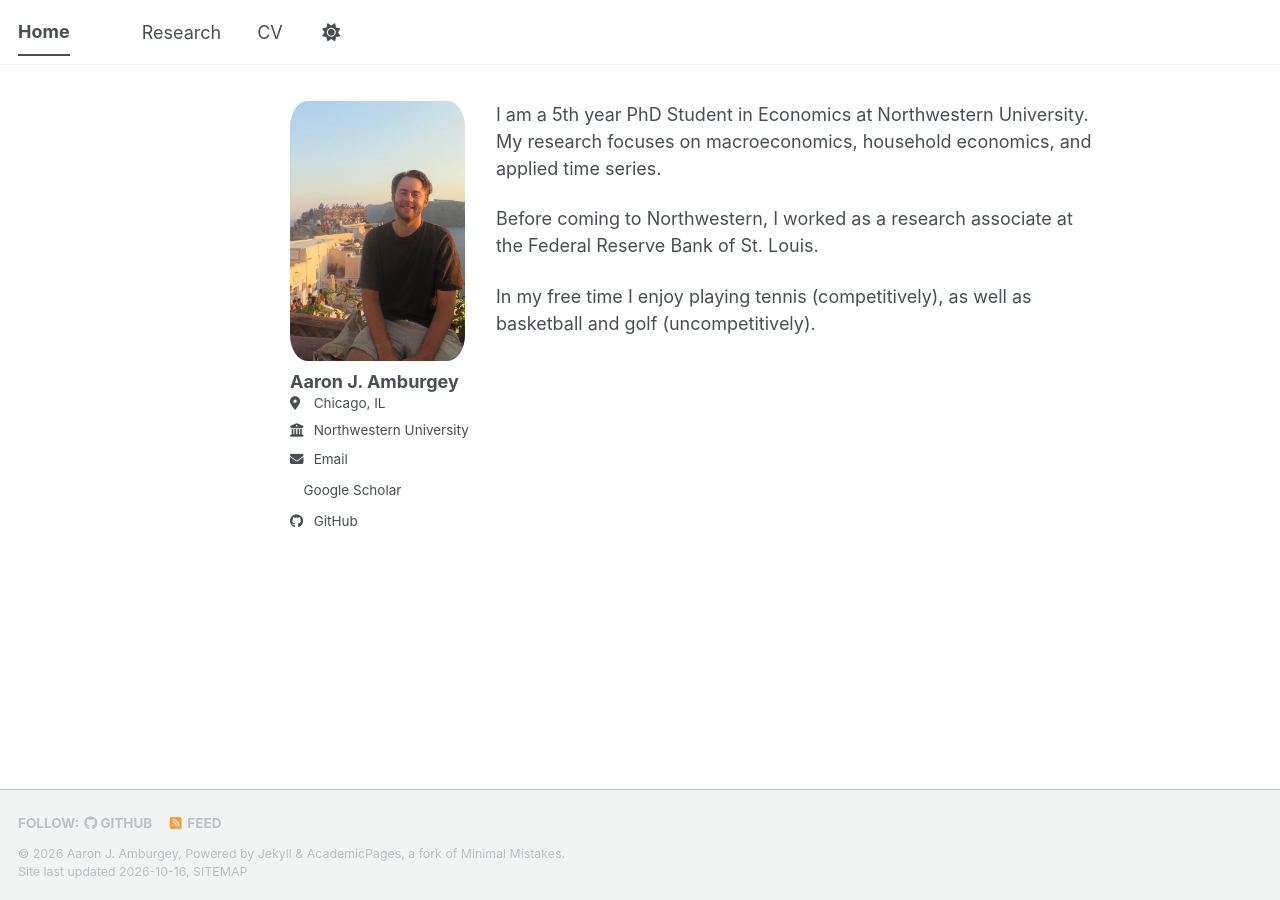
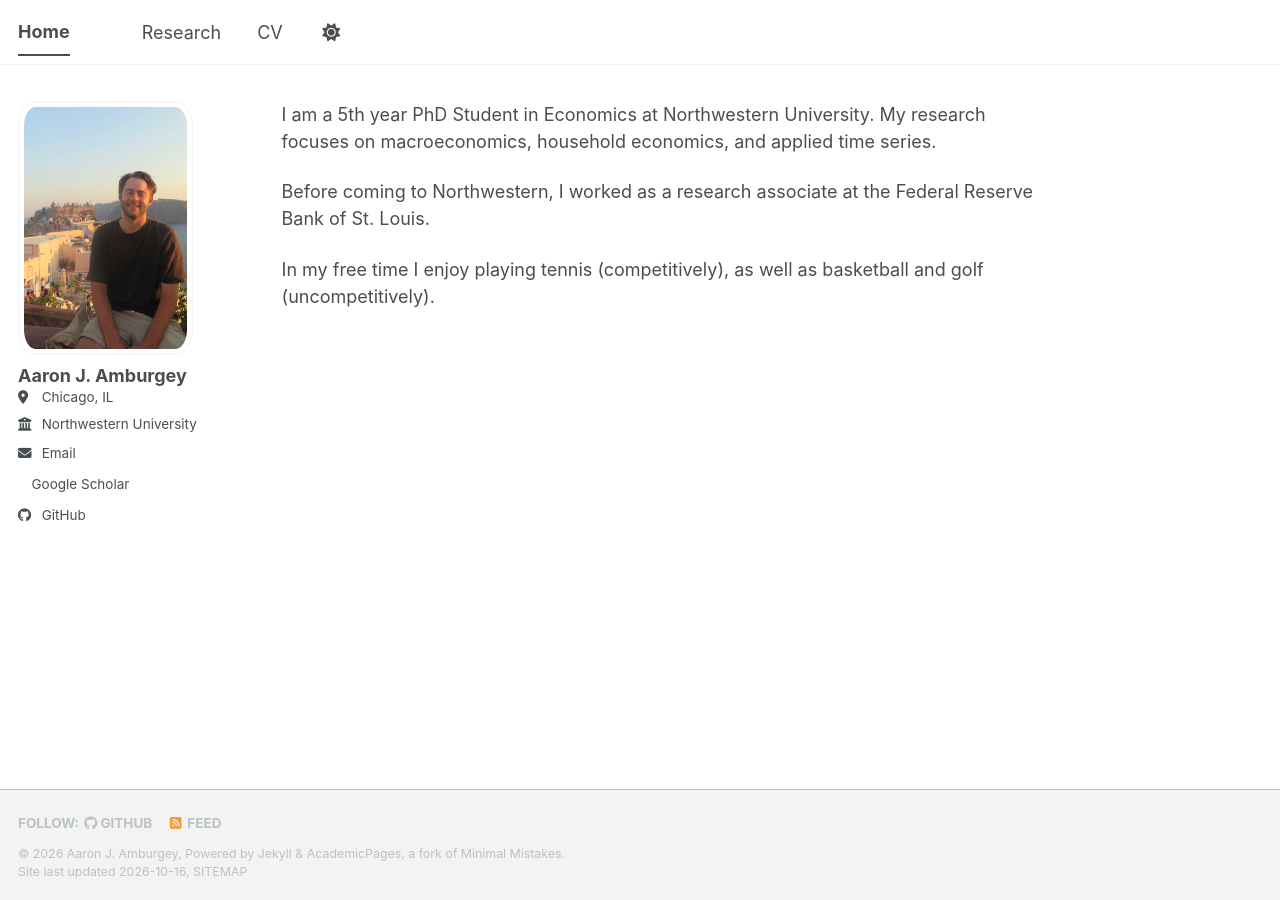
Before and after one commit to ajamburgey/ajamburgey.github.io, a Jekyll site: the page built from _pages/about.md, in a window 1280 px wide. Built offline with Jekyll 4.4.1, drawn with Linux system fonts in a browser that asks for light colours; a style sheet for code colours, icons or effects is not loaded.

Commit message:
Revert sidebar width/padding changes and restore rounded avatar; restore $large breakpoint to 925px

```diff
--- a/_sass/_themes.scss
+++ b/_sass/_themes.scss
@@ -53,7 +53,7 @@ $caption-font-family        : $serif;
 $small                      : 600px !default;
 $medium                     : 768px !default;
 $medium-wide                : 900px !default;
-$large                      : 768px !default;
+$large                      : 925px !default;
 $x-large                    : 1280px !default;
 
 /* ==========================================================================
--- a/_sass/layout/_sidebar.scss
+++ b/_sass/layout/_sidebar.scss
@@ -18,8 +18,6 @@
   }
 
   @media screen and (min-width: $sidebar-screen-min-width) {
-    width: 260px;
-    max-width: 260px;
     height: 100vh;
     overflow-y: auto;               // Add scrollbar if the sidebar is too long
     position: fixed;
@@ -160,8 +158,8 @@
     border-radius: 10%;
 
     @include breakpoint($x-large) {
-      padding: 0;
-      border: 0;
+      padding: 5px;
+      border: 1px solid var(--global-border-color);
     }
   }
 }
@@ -324,9 +322,3 @@
     }
   }
 }
-
-@media screen and (min-width: $sidebar-screen-min-width) {
-  #main {
-    padding-left: 290px;
-  }
-}
```
